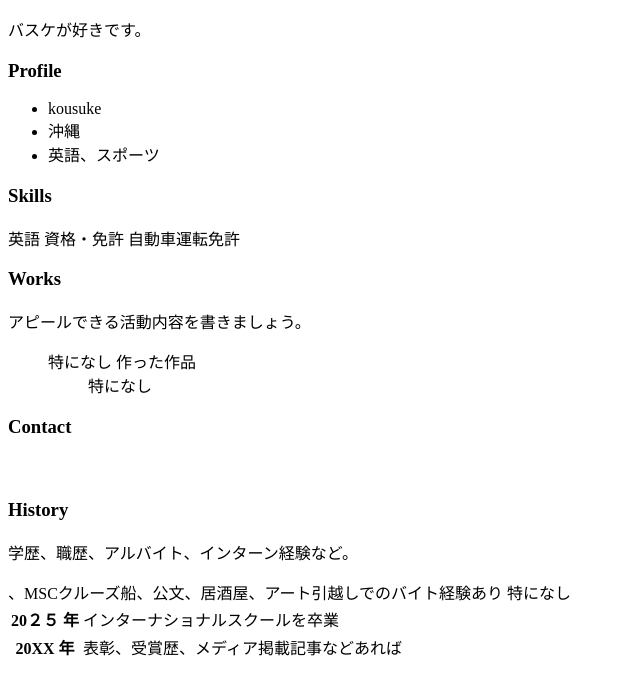
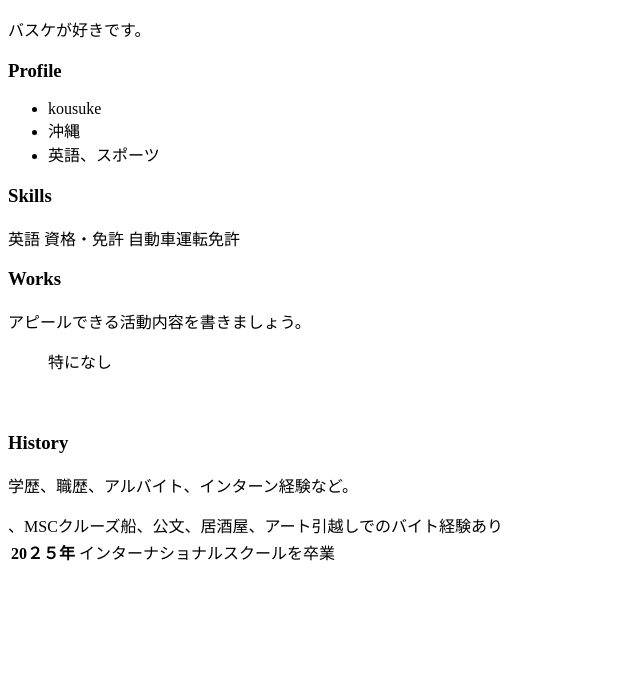
Before and after one commit to twk4fm7myp-star/twk4fm7myp-star, a plain HTML site: page index.html in a window 1280 px wide. Shown: the part 119-800 px from the top of the page, without its empty margins (0-640 px from the left). Drawn offline with Linux system fonts and the light colour scheme.

Commit message:
Update index.html

```diff
--- a/index.html
+++ b/index.html
@@ -31,26 +31,17 @@
     <p>アピールできる活動内容を書きましょう。</p>
     <ul>
     特になし
-        作った作品
-        <ul>
-         特になし
+
         </ul>
       </li>
     </ul>
-
-    <h3>Contact</h3>
-
 　　<h3>History</h3>
     <p>学歴、職歴、アルバイト、インターン経験など。</p>
     <table>、MSCクルーズ船、公文、居酒屋、アート引越しでのバイト経験あり
       <tr>
-        <th>20２５ 年</th>
+        <th>20２５年</th>
         <td>インターナショナルスクールを卒業</td>
       </tr>
-      <tr>
-        <th>20XX 年</th>
-        <td>表彰、受賞歴、メディア掲載記事などあれば</td>
-      </tr>特になし
     </table>
   </body>
 </html>
```
